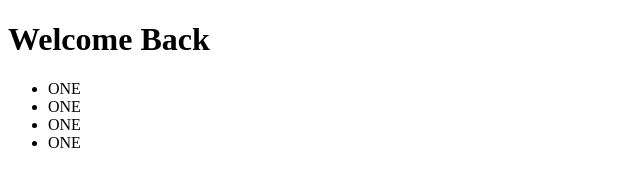
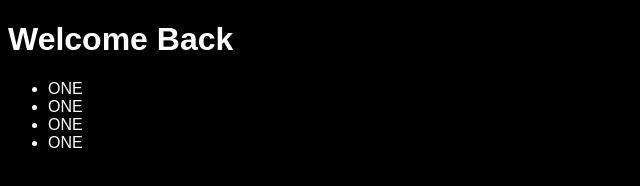
Before and after one commit to mohamedkhalifa19/JSSHakhpata, a plain HTML site: page index.html in a window 1280 px wide. Shown: the whole page, without its empty margins (0-640 px from the left). Drawn offline with Linux system fonts and the light colour scheme.

Commit message:
UPdate Html

```diff
--- a/index.html
+++ b/index.html
@@ -4,6 +4,13 @@
     <meta charset="UTF-8" />
     <meta name="viewport" content="width=device-width, initial-scale=1.0" />
     <title>Document</title>
+    <style>
+      body {
+        background: #000;
+        color: #fff;
+        font-family: sans-serif;
+      }
+    </style>
   </head>
   <body>
     <h1>Welcome Back</h1>
```
